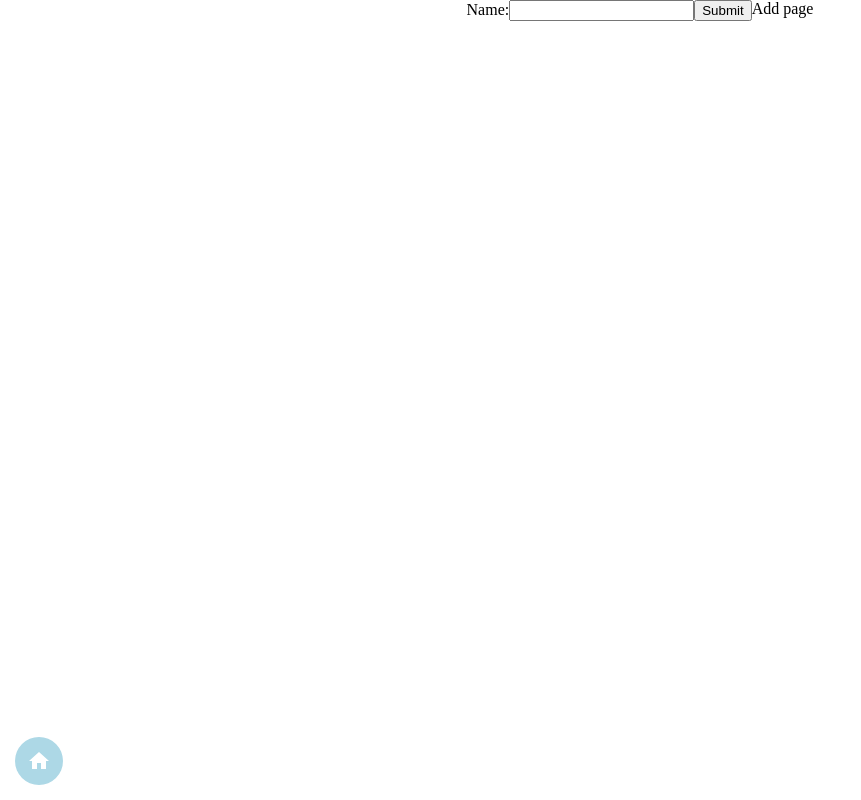
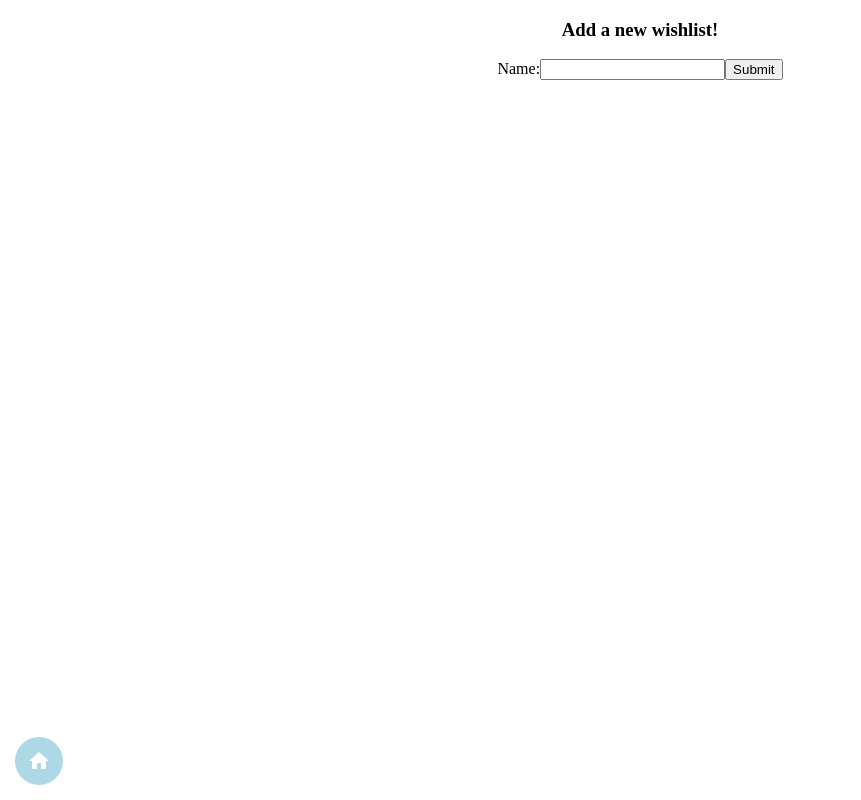
Before and after one commit to ncbecker/wuensch-dir-was, a React (Create React App) app: page /add in a window 1280 px wide. Shown: the whole page, without its empty margins (0-861 px from the left). Built offline with nearby package versions, Linux system fonts and the light colour scheme.

Commit message:
Refactor styling on add page

```diff
--- a/src/pages/Add.js
+++ b/src/pages/Add.js
@@ -6,6 +6,8 @@ import { NavLinkHomeBtn } from '../components/NavLink';
 const ContainerAdd = styled.div`
   display: flex;
   justify-content: center;
+  align-items: center;
+  flex-direction: column;
 `;
 
 function Add() {
@@ -24,6 +26,7 @@ function Add() {
 
   return (
     <ContainerAdd>
+      <h3>Add a new wishlist!</h3>
       <form onSubmit={handleSubmit}>
         <label>
           Name:
@@ -32,7 +35,6 @@ function Add() {
         <input type="submit" value="Submit" />
       </form>
       <NavLinkHomeBtn goHome="/" />
-      Add page
     </ContainerAdd>
   );
 }
```
